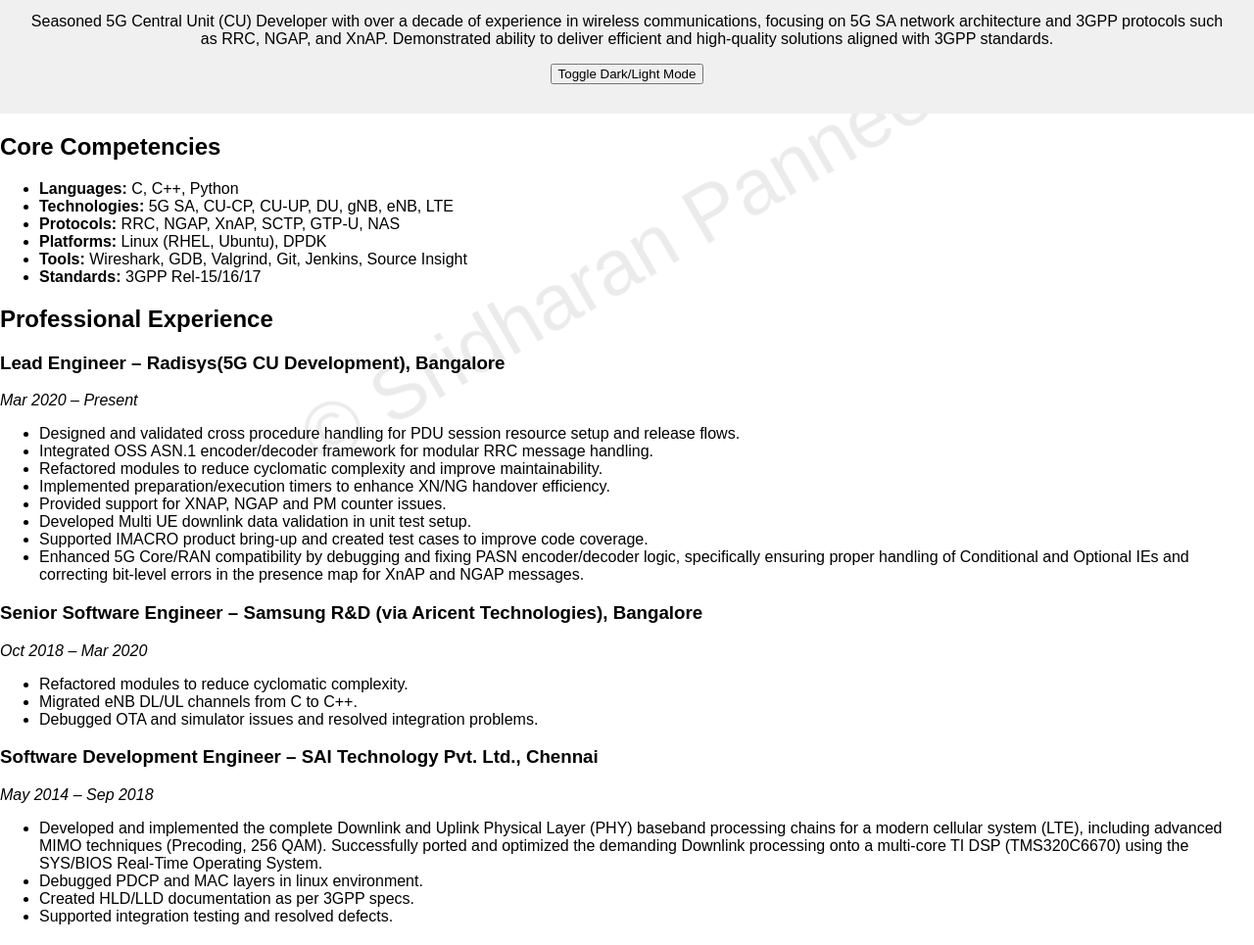
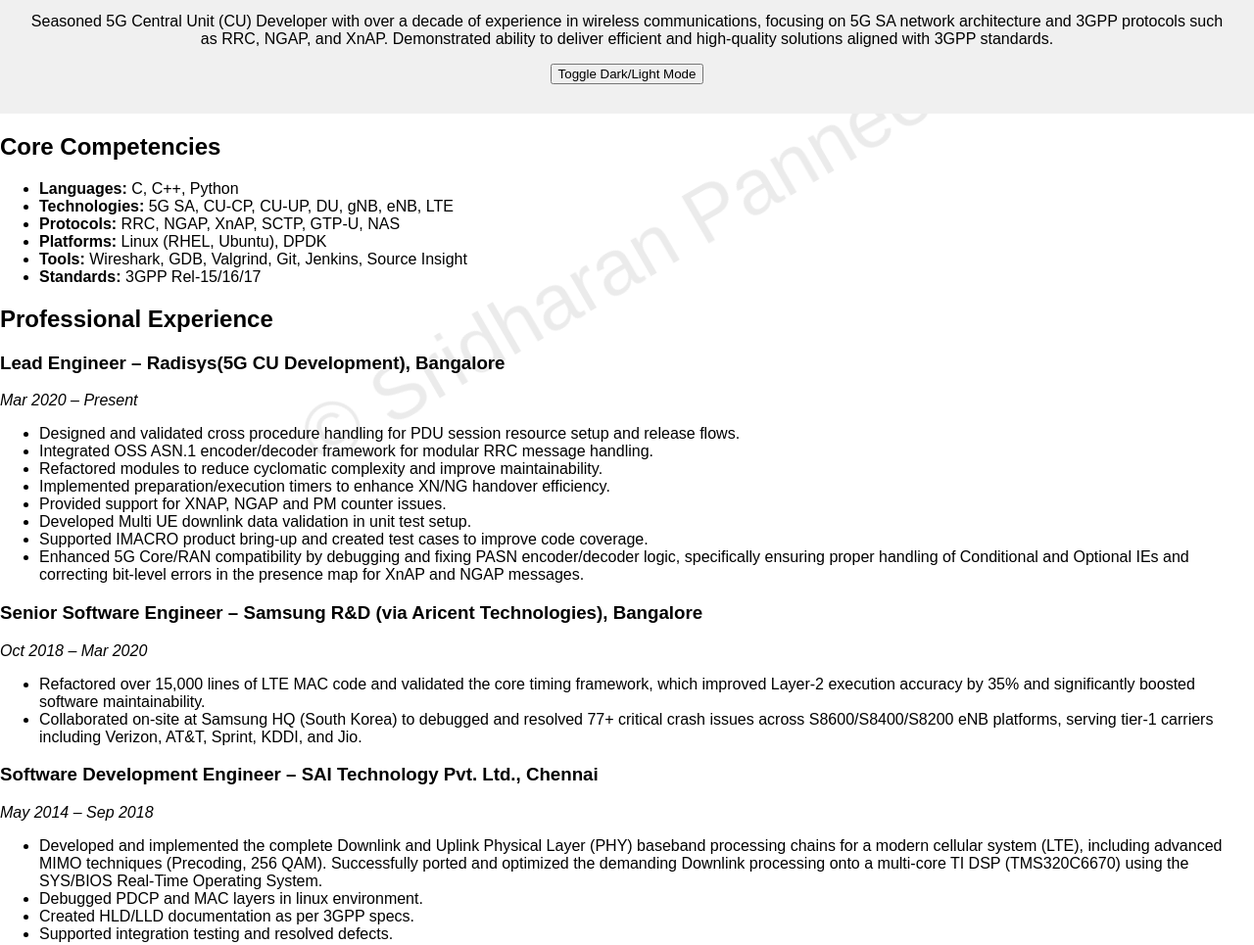
Before and after one commit to spaneer/resume, a plain HTML site: page index.html in a window 1280 px wide. Shown: the part 135-1100 px from the top of the page at 98% size. Drawn offline with Linux system fonts and the light colour scheme.

Commit message:
Update index.html

```diff
--- a/index.html
+++ b/index.html
@@ -52,9 +52,8 @@
         <h3>Senior Software Engineer – Samsung R&D (via Aricent Technologies), Bangalore</h3>
         <p><em>Oct 2018 – Mar 2020</em></p>
         <ul>
-          <li>Refactored modules to reduce cyclomatic complexity.</li>
-          <li>Migrated eNB DL/UL channels from C to C++.</li>
-          <li>Debugged OTA and simulator issues and resolved integration problems.</li>
+          <li>Refactored over 15,000 lines of LTE MAC code and validated the core timing framework, which improved Layer-2 execution accuracy by 35% and significantly boosted software maintainability.</li>
+          <li>Collaborated on-site at Samsung HQ (South Korea) to debugged and resolved 77+ critical crash issues across S8600/S8400/S8200 eNB platforms, serving tier-1 carriers including Verizon, AT&T, Sprint, KDDI, and Jio.</li>
         </ul>
       </div>
 
```
